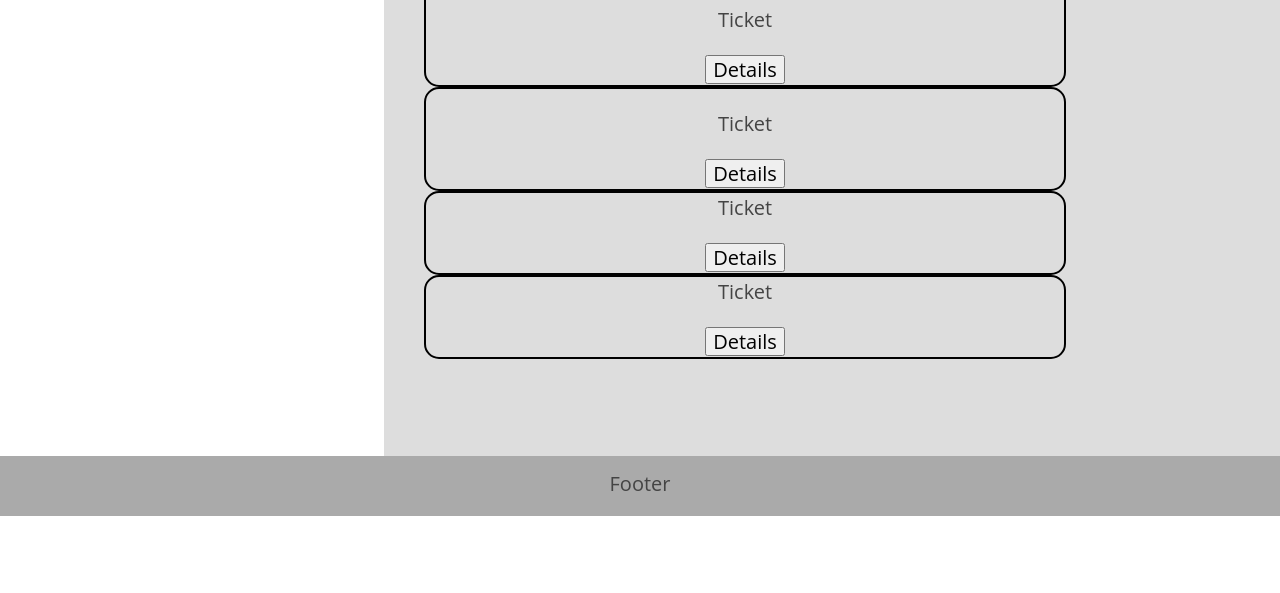
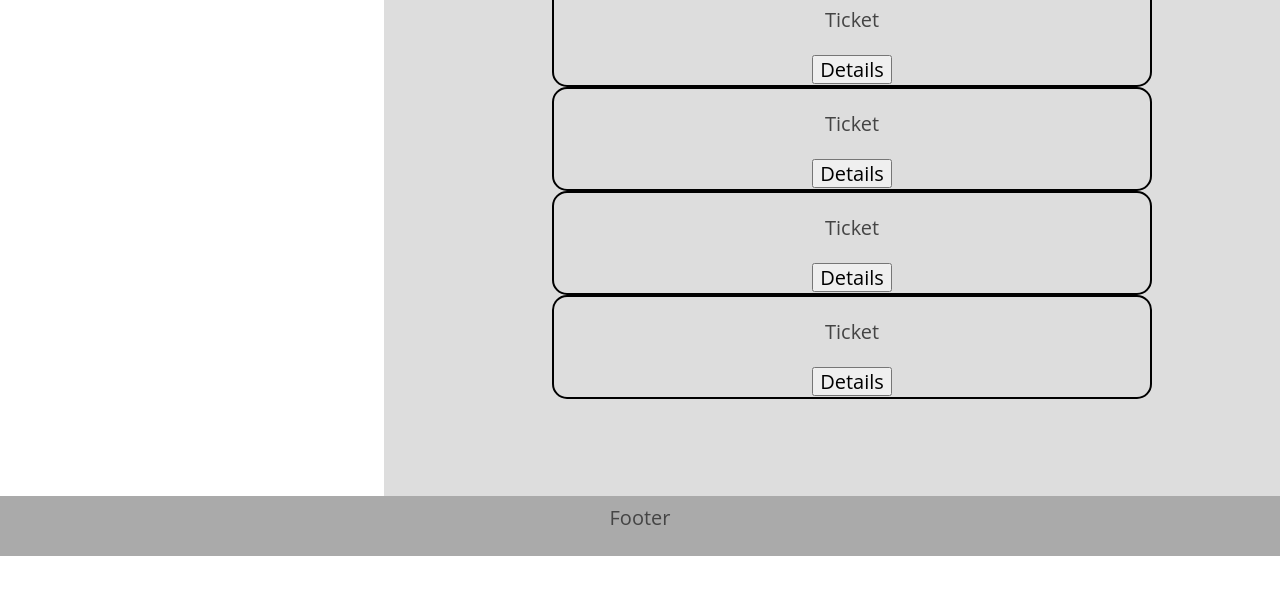
Before and after one commit to charmonica/chrissy-rollplay-wireframes, a plain HTML site: page wireframes/questions-list.html in a window 1280 px wide. Shown: the part 207-800 px from the top of the page. Drawn offline with nearby package versions, Linux system fonts and the light colour scheme.

Commit message:
no message

```diff
--- a/wireframes/questions-list.html
+++ b/wireframes/questions-list.html
@@ -29,11 +29,11 @@
                 <button type="button" role="expand" class="expand-ticket">Details</button>
               </div>
               <div class="ticket">
-                <p">Ticket</p>
+                <p>Ticket</p>
                 <button type="button" role="expand" class="expand-ticket">Details</button>
               </div>
               <div class="ticket">
-                <p">Ticket</p>
+                <p>Ticket</p>
                 <button type="button" role="expand" class="expand-ticket">Details</button>
               </div>
             </ul>
--- a/wireframes/styling.css
+++ b/wireframes/styling.css
@@ -13,7 +13,7 @@ body {
 
 nav,
 footer {
-  padding: 1% 0;
+  padding: .5% 0;
   background-color: #aaa;
   width: 100%;
   height: 60px;
@@ -58,6 +58,8 @@ ul {
 .ticket {
   border: solid black 2px;
   border-radius: 15px;
+  margin: auto;
+  max-width: 70%;
 }
 
 .flex {
@@ -97,10 +99,6 @@ div {
   justify-content: center;
 }
 
-.ticket {
-  margin-right: 25%
-}
-
 .right {
   float: right;
   margin-right: 15px;
@@ -117,6 +115,7 @@ div {
 @media only screen and (max-width: 655px) {
   nav {
     height: 50px;
+    padding: 1% 0;
   }
 
   body {
```
Also changed, not shown: userflow/rollplayuserflow.png (added).
